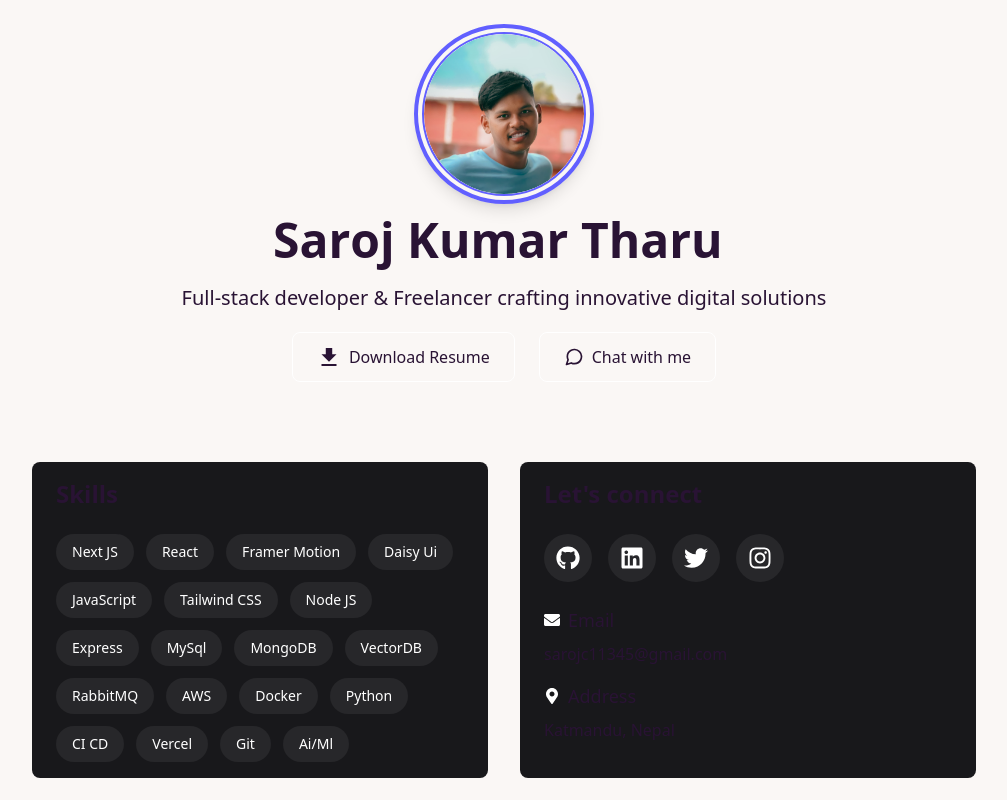
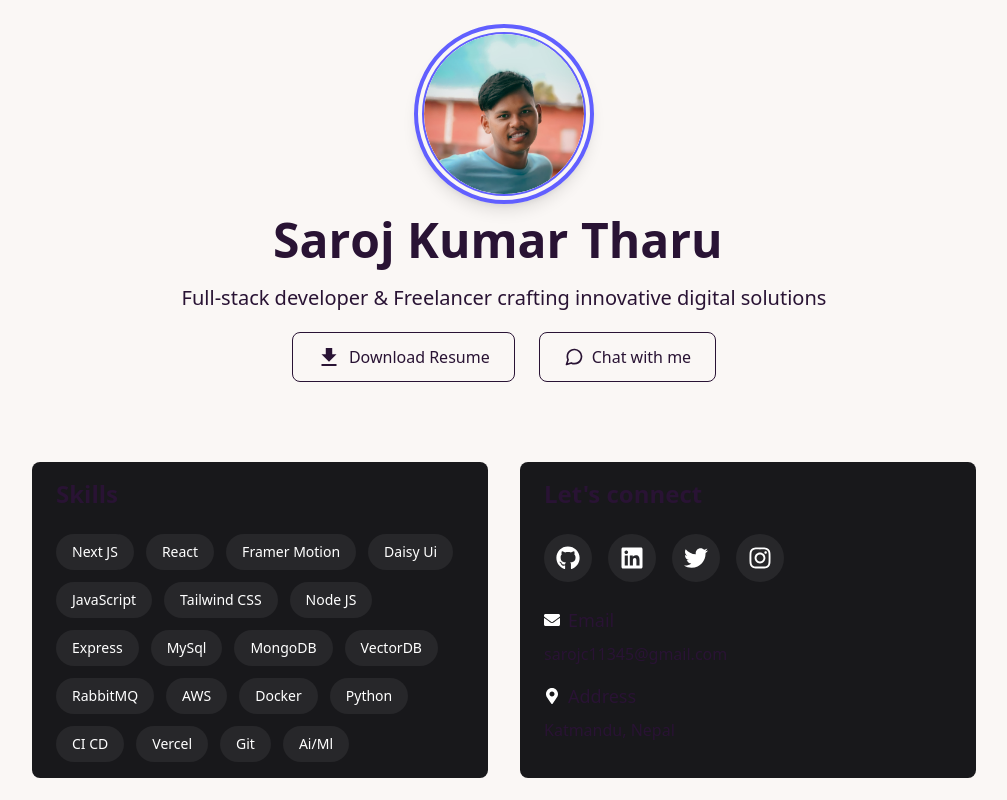
Before and after one commit to Saroj-kr-tharu/Portfolio, a React (Vite) app: page / in a window 1280 px wide. Shown: the top 800 px of the page, without its empty margins (136-1143 px from the left). Built offline with nearby package versions, Linux system fonts and the light colour scheme.

Commit message:
fix hero section

```diff
--- a/src/Components/HeroSection.jsx
+++ b/src/Components/HeroSection.jsx
@@ -80,7 +80,7 @@
                     viewport={{ once: true }}
 
                         onClick={handleResumeDownload}
-                        className="flex items-center  justify-center md:justify-start px-0 sm:px-4 md:px-6 py-2 md:py-3 border-1 border-white rounded-lg hover:cursor-pointer hover:bg-white hover:border-indigo-900 hover:text-black
+                        className="flex items-center  justify-center md:justify-start px-0 sm:px-4 md:px-6 py-2 md:py-3 border-1 border-base-400 rounded-lg hover:cursor-pointer hover:bg-white hover:border-indigo-900 hover:text-black
                          transition-all duration-300 ease-in-out transform hover:scale-105 w-full md:w-auto"
                     >
                         <span className="mr-2 text-xl md:text-2xl"><IoMdDownload /></span> Download Resume
@@ -95,7 +95,7 @@
                     }}
                     viewport={{ once: true }}
                         onClick={handleContactMe}
-                        className="flex items-center justify-center md:justify-start px-0 sm:px-4 md:px-6 py-2 md:py-3 bg-transparent border border-white hover:cursor-pointer hover:bg-white hover:border-indigo-900 hover:text-black rounded-lg transition-all duration-300 ease-in-out transform hover:scale-105 w-full md:w-auto"
+                        className="flex items-center justify-center md:justify-start px-0 sm:px-4 md:px-6 py-2 md:py-3 bg-transparent border-1 border-base-400 hover:cursor-pointer hover:bg-white hover:border-indigo-900 hover:text-black rounded-lg transition-all duration-300 ease-in-out transform hover:scale-105 w-full md:w-auto"
                     >
                         <span className="mr-2 text-lg md:text-xl"><FiMessageCircle /></span> Chat with me
                     </motion.button>
```
